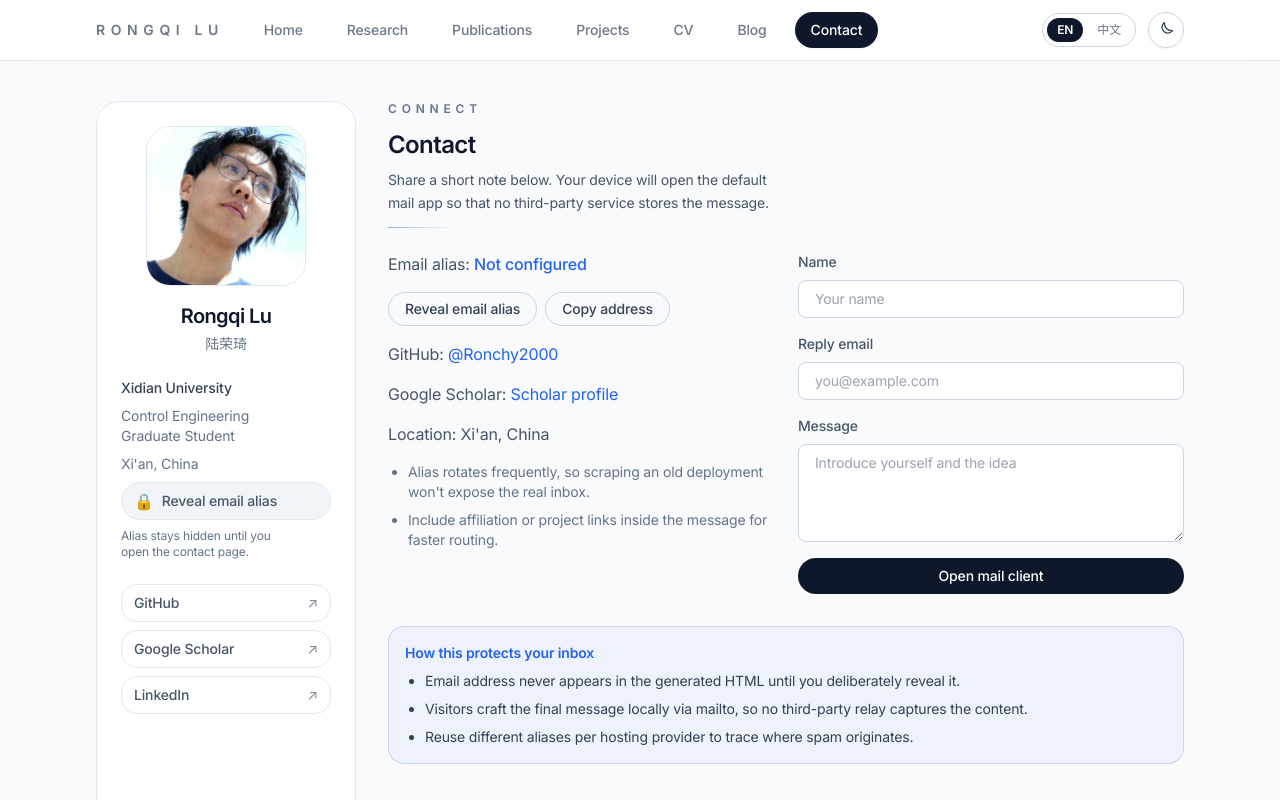
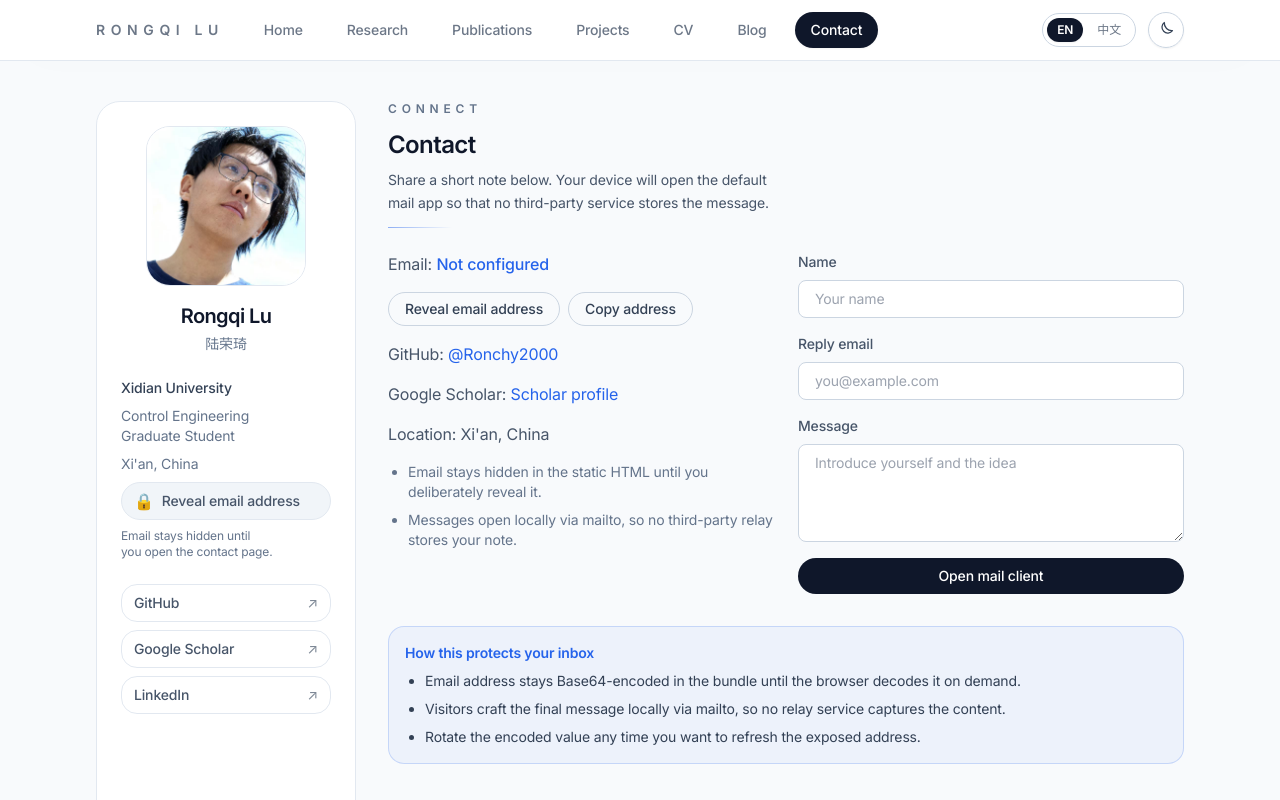
Before and after one commit to Ronchy2000/ronchy2000-research-profile, a Next.js app: page /contact in a window 1280 px wide. Shown: the top 800 px of the page. Built offline with nearby package versions, Linux system fonts and the light colour scheme.

Commit message:
feat: 添加邮箱保护机制

```diff
--- a/app/(site)/contact/page.tsx
+++ b/app/(site)/contact/page.tsx
@@ -7,7 +7,7 @@ import { Section } from "@/components/section";
 import { useLocale } from "@/components/locale-provider";
 import { getProfileContent } from "@/lib/content";
 
-const ENCODED_ALIAS = process.env.NEXT_PUBLIC_CONTACT_ALIAS_B64 ?? "";
+const ENCODED_CONTACT_EMAIL = process.env.NEXT_PUBLIC_CONTACT_EMAIL_B64 ?? "";
 const SUBJECT_PREFIX = process.env.NEXT_PUBLIC_CONTACT_MAILTO_SUBJECT ?? "";
 
 const findSocialLink = (profile: ReturnType<typeof getProfileContent>["en"], label: string) =>
@@ -19,7 +19,7 @@ type FormFields = {
   message: string;
 };
 
-const decodeAlias = (value: string) => {
+const decodeEmail = (value: string) => {
   if (!value) {
     return "";
   }
@@ -60,7 +60,7 @@ export default function ContactPage() {
   const { locale } = useLocale();
   const profileContent = getProfileContent();
   const profile = profileContent[locale];
-  const contactEmail = useMemo(() => decodeAlias(ENCODED_ALIAS.trim()), []);
+  const contactEmail = useMemo(() => decodeEmail(ENCODED_CONTACT_EMAIL.trim()), []);
   const obfuscatedEmail = useMemo(() => maskEmail(contactEmail, locale === "zh" ? "尚未配置" : "Not configured"), [contactEmail, locale]);
 
   const copy = {
@@ -68,60 +68,60 @@ export default function ContactPage() {
       title: "Contact",
       description: "Share a short note below. Your device will open the default mail app so that no third-party service stores the message.",
       eyebrow: "Connect",
-      revealButton: "Reveal email alias",
+      revealButton: "Reveal email address",
       copyButton: "Copy address",
       copySuccess: "Copied",
       copyError: "Unable to copy",
       submit: "Open mail client",
       items: {
-        contact: "Email alias",
+        contact: "Email",
         github: "GitHub",
         scholar: "Google Scholar",
         location: "Location"
       },
       notes: [
-        "Alias rotates frequently, so scraping an old deployment won't expose the real inbox.",
-        "Include affiliation or project links inside the message for faster routing."
+        "Email stays hidden in the static HTML until you deliberately reveal it.",
+        "Messages open locally via mailto, so no third-party relay stores your note."
       ],
       feedback: {
-        aliasMissing: "Set NEXT_PUBLIC_CONTACT_ALIAS_B64 before deploying so the alias can be revealed.",
+        emailMissing: "Set NEXT_PUBLIC_CONTACT_EMAIL_B64 before deploying so the email can be revealed.",
         formInvalid: "Fill out all fields before opening your mail client."
       },
       calloutTitle: "How this protects your inbox",
       calloutPoints: [
-        "Email address never appears in the generated HTML until you deliberately reveal it.",
-        "Visitors craft the final message locally via mailto, so no third-party relay captures the content.",
-        "Reuse different aliases per hosting provider to trace where spam originates."
+        "Email address stays Base64-encoded in the bundle until the browser decodes it on demand.",
+        "Visitors craft the final message locally via mailto, so no relay service captures the content.",
+        "Rotate the encoded value any time you want to refresh the exposed address."
       ]
     },
     zh: {
       title: "联系我",
       description: "简单填写下方信息后，将在本地打开默认邮件客户端发送邮件，全程不依赖任何第三方表单服务。",
       eyebrow: "联系",
-      revealButton: "点击显示邮箱别名",
+      revealButton: "点击显示邮箱",
       copyButton: "复制地址",
       copySuccess: "已复制",
       copyError: "复制失败",
       submit: "打开邮件客户端",
       items: {
-        contact: "邮箱别名",
+        contact: "邮箱",
         github: "GitHub",
         scholar: "谷歌学术",
         location: "常驻城市"
       },
       notes: [
-        "别名会定期轮换，即使旧版本页面被爬取也无法长期利用。",
-        "留言时可附上机构或项目链接，便于我快速了解背景。"
+        "在点击“显示邮箱”前，页面只会展示模糊信息，静态 HTML 中不会包含明文。",
+        "邮件通过 mailto 在你的设备本地生成，无需任何第三方表单服务。"
       ],
       feedback: {
-        aliasMissing: "请在部署前设置 NEXT_PUBLIC_CONTACT_ALIAS_B64，否则无法显示邮箱。",
+        emailMissing: "请在部署前设置 NEXT_PUBLIC_CONTACT_EMAIL_B64，否则无法显示邮箱。",
         formInvalid: "请完整填写表单再打开邮件客户端。"
       },
       calloutTitle: "邮箱防爬虫策略",
       calloutPoints: [
-        "在你主动点击前，网页不会输出真实邮箱。",
-        "邮件内容由你的设备直接生成，不经过任何第三方。",
-        "可以针对不同托管环境配置不同别名，用来追踪垃圾来源。"
+        "邮箱地址以 Base64 编码随页面一同部署，只有浏览器本地解码后才会显示。",
+        "访客直接通过 mailto 打开默认邮箱客户端，内容不会经过第三方服务。",
+        "需要更新邮箱时只需替换环境变量并重新部署，旧页面即刻失效。"
       ]
     }
   } as const;
@@ -141,7 +141,7 @@ export default function ContactPage() {
 
   const handleReveal = () => {
     if (!contactEmail) {
-      setError(copy[locale].feedback.aliasMissing);
+      setError(copy[locale].feedback.emailMissing);
       return;
     }
     setRevealed(true);
@@ -149,7 +149,7 @@ export default function ContactPage() {
 
   const handleCopy = async () => {
     if (!contactEmail) {
-      setError(copy[locale].feedback.aliasMissing);
+      setError(copy[locale].feedback.emailMissing);
       return;
     }
     try {
@@ -164,7 +164,7 @@ export default function ContactPage() {
   const handleSubmit = (event: FormEvent<HTMLFormElement>) => {
     event.preventDefault();
     if (!contactEmail) {
-      setError(copy[locale].feedback.aliasMissing);
+      setError(copy[locale].feedback.emailMissing);
       return;
     }
     if (!form.name.trim() || !form.replyEmail.trim() || !form.message.trim()) {
--- a/app/(site)/cv/page.tsx
+++ b/app/(site)/cv/page.tsx
@@ -23,7 +23,7 @@ export default function CVPage() {
         eyebrow: "Overview",
         download: "Download PDF",
         contactLabel: "Contact",
-        contactAction: "Reveal email alias",
+        contactAction: "Reveal email",
         locationLabel: "Location"
       },
       education: { title: "Education", eyebrow: "CV" },
@@ -56,8 +56,8 @@ export default function CVPage() {
         description: "提供 PDF 下载与打印视图，相关内容可在 /content 目录中维护。",
         eyebrow: "概览",
         download: "下载 PDF",
-        contactLabel: "联系渠道",
-        contactAction: "获取邮箱别名",
+        contactLabel: "联系邮箱",
+        contactAction: "点击显示邮箱",
         locationLabel: "常驻城市"
       },
       education: { title: "教育背景", eyebrow: "简历" },
--- a/app/(site)/page.tsx
+++ b/app/(site)/page.tsx
@@ -47,7 +47,7 @@ export default function HomePage() {
         title: "At a Glance",
         focusLabel: "Current focus",
         focusValue: "Robust coordination for aerial–ground robot teams",
-        contactLabel: "Contact alias",
+        contactLabel: "Email",
         contactValue: "Reveal email",
         locationLabel: "Based in"
       },
@@ -70,8 +70,8 @@ export default function HomePage() {
         title: "工作速览",
         focusLabel: "研究重点",
         focusValue: "多智能体强化学习, 追逃博弈",
-        contactLabel: "联系渠道",
-        contactValue: "点击获取邮箱",
+        contactLabel: "联系邮箱",
+        contactValue: "点击显示邮箱",
         locationLabel: "常驻城市"
       },
       sections: {
--- a/components/side-profile-card.tsx
+++ b/components/side-profile-card.tsx
@@ -43,11 +43,11 @@ export function SideProfileCard({ profile, avatarSrc = "/images/profile.jpg", co
         <p className="text-slate-500 dark:text-slate-400">{profile.location}</p>
         {contactHref ? (
           <Link
-            href={contactHref}
+            href={contactHref as any}
             className="flex w-full items-center gap-2 rounded-full border border-slate-200 bg-slate-100 px-3 py-2 text-sm font-medium text-slate-600 transition hover:border-slate-300 hover:bg-white hover:text-slate-900 dark:border-slate-700 dark:bg-slate-900/50 dark:text-slate-300 dark:hover:border-slate-500 dark:hover:text-white"
           >
             <span aria-hidden="true" className="text-base leading-none">🔒</span>
-            {contactLabel ?? "Reveal email alias"}
+            {contactLabel ?? "Reveal email"}
           </Link>
         ) : null}
         {contactHint ? (
--- a/components/site-shell.tsx
+++ b/components/site-shell.tsx
@@ -24,12 +24,12 @@ type SiteShellProps = {
 const SIDEBAR_EXCLUDED_ROUTES = new Set(["/research", "/publications", "/projects"]);
 const CONTACT_COPY = {
   en: {
-    button: "Reveal email alias",
-    hint: "Alias stays hidden until you open the contact page."
+    button: "Reveal email address",
+    hint: "Email stays hidden until you open the contact page."
   },
   zh: {
-    button: "查看邮箱别名",
-    hint: "需要进入联系页手动解锁邮箱。"
+    button: "查看邮箱",
+    hint: "需要进入联系页手动查看邮箱。"
   }
 } as const satisfies Record<Locale, { button: string; hint: string }>;
 const SIDEBAR_WIDTH = 260;
```
Also changed, not shown: 4 other files (tests, documents, lock files or other folders).
